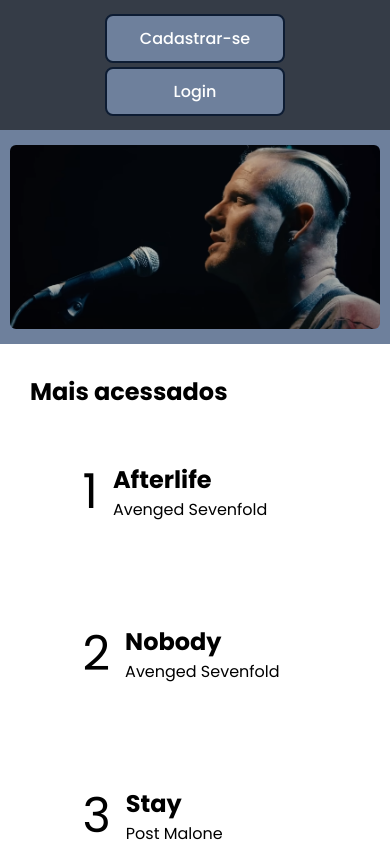
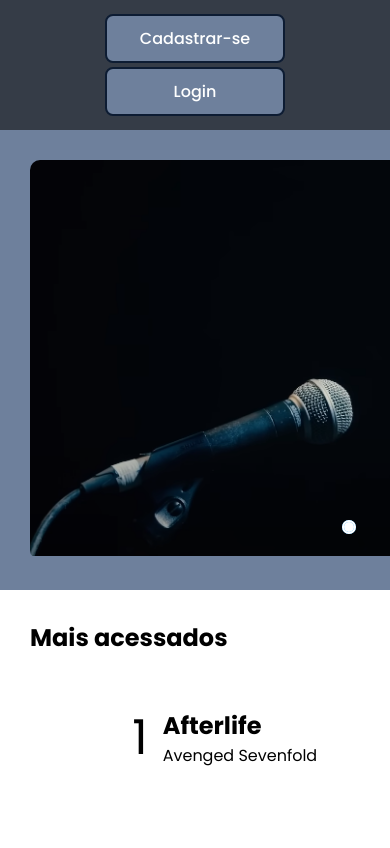
Before and after one commit to joaomatheusm/estachord, a PHP site: page / in a window 390 px wide; the page is wider, and only the part inside the window is pictured. Shown: the part 100-948 px from the top of that part. Run offline with PHP 8.4, Linux system fonts and the light colour scheme.

Commit message:
initial commit making the slider responsive

```diff
--- a/css/slider.css
+++ b/css/slider.css
@@ -118,7 +118,7 @@
 }
 
 @media only screen and (max-width: 862px) {
-    #slider {
+    /* #slider {
         display: none;
     }
 
@@ -131,5 +131,5 @@
         width: 95%;
         margin: 15px auto;
         border-radius: 6px;
-    }
+    } */
 }
--- a/index.html
+++ b/index.html
@@ -75,9 +75,6 @@
                     <label for="radio4" class="manual-btn"></label>
                 </div>
             </div>
-        </section>
-        <section id="mobile-img">
-            <img src="img/corey-taylor.png" alt="" width="600px">
         </section>
         <section id="most-viewed">
             <h1>Mais acessados</h1>
```
